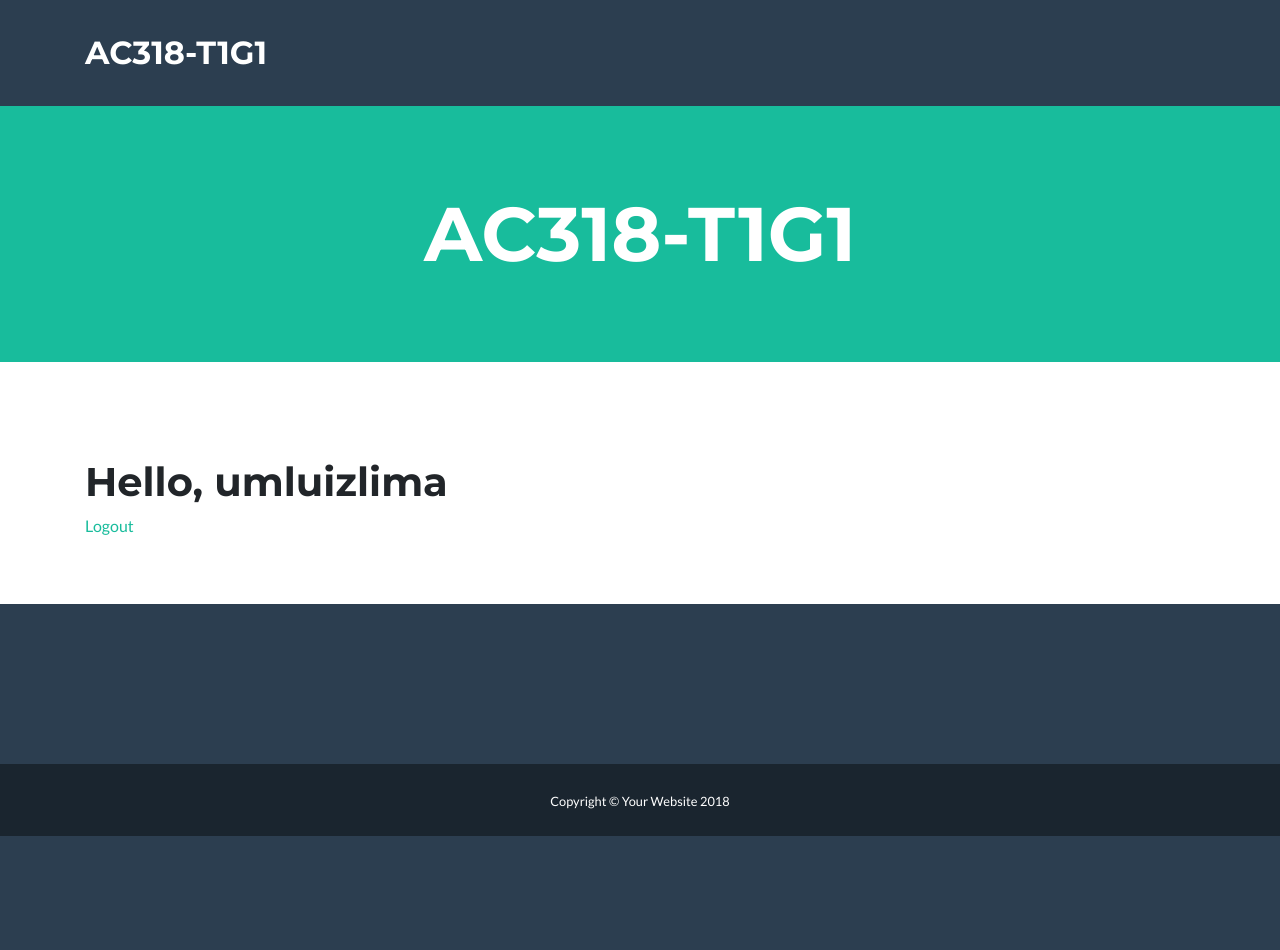
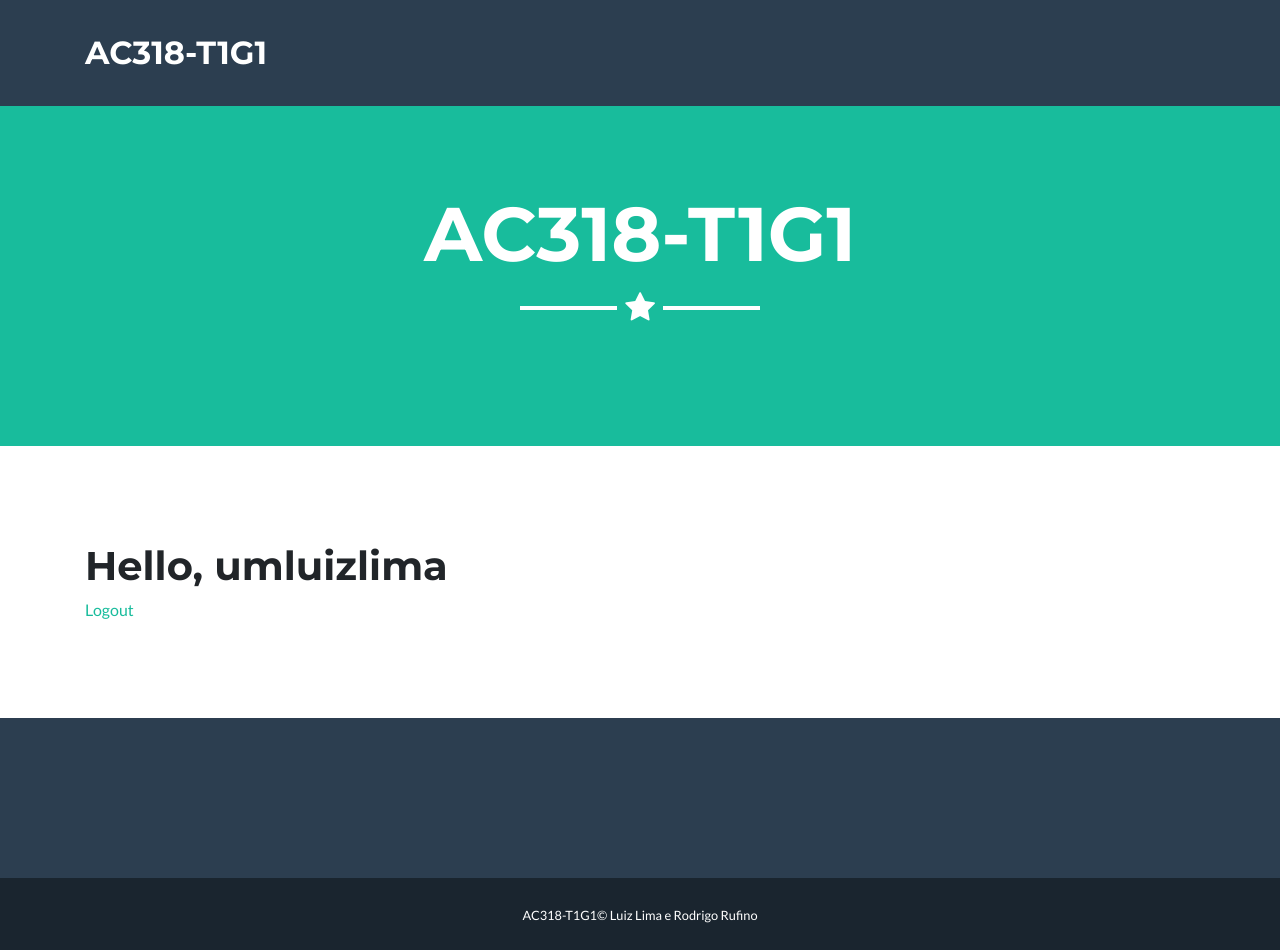
Before and after one commit to umluizlima/ac318-turma1-grupo1, a Flask app: page / in a window 1280 px wide. Before the commit the page ends 836 px from the top, so only its background shows below. Run offline with Flask 2, Linux system fonts and the light colour scheme; a user stored in the database is signed in; some libraries are stand-ins or nearby versions.

Commit message:
Mudança nome de classe no layout principal

```diff
--- a/templates/layout.html
+++ b/templates/layout.html
@@ -43,12 +43,12 @@
       <div class="container">
         <!-- <img class="img-fluid mb-5 d-block mx-auto" src="/static/img/profile.png" alt=""> -->
         <h1 class="text-uppercase mb-0">AC318-T1G1</h1>
-        <!-- <hr class="star-light"> -->
+        <hr class="star-light">
       </div>
     </header>
 
     <!-- Portfolio Grid Section -->
-    <section class="portfolio" id="portfolio">
+    <section class="page" id="page">
       <div class="container">
           <div class=pager>
               <div class=metanav>
@@ -67,7 +67,7 @@
 
     <div class="copyright py-4 text-center text-white">
       <div class="container">
-        <small>Copyright &copy; Your Website 2018</small>
+        <small>AC318-T1G1&copy; Luiz Lima e Rodrigo Rufino</small>
       </div>
     </div>
 
```
